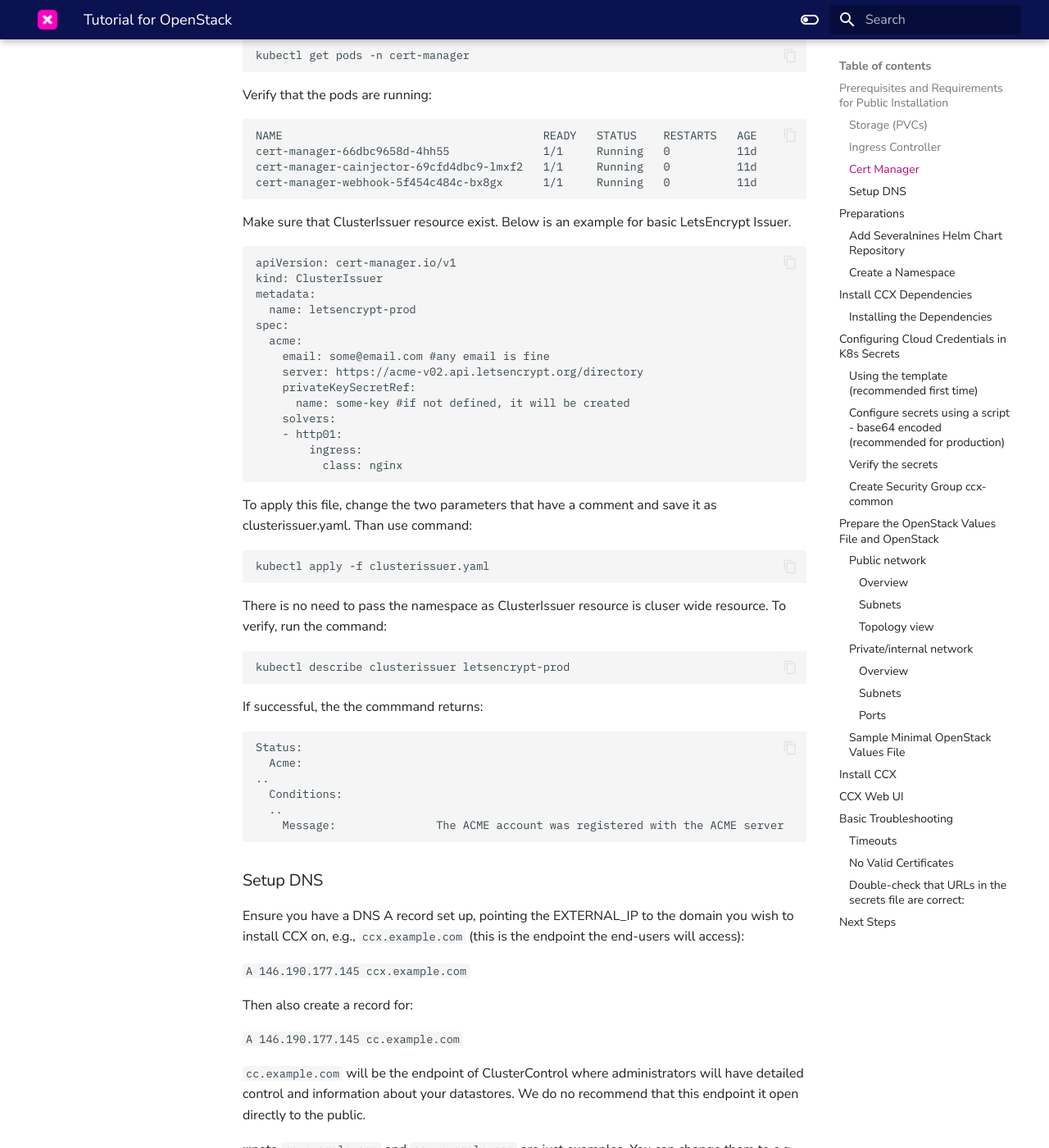
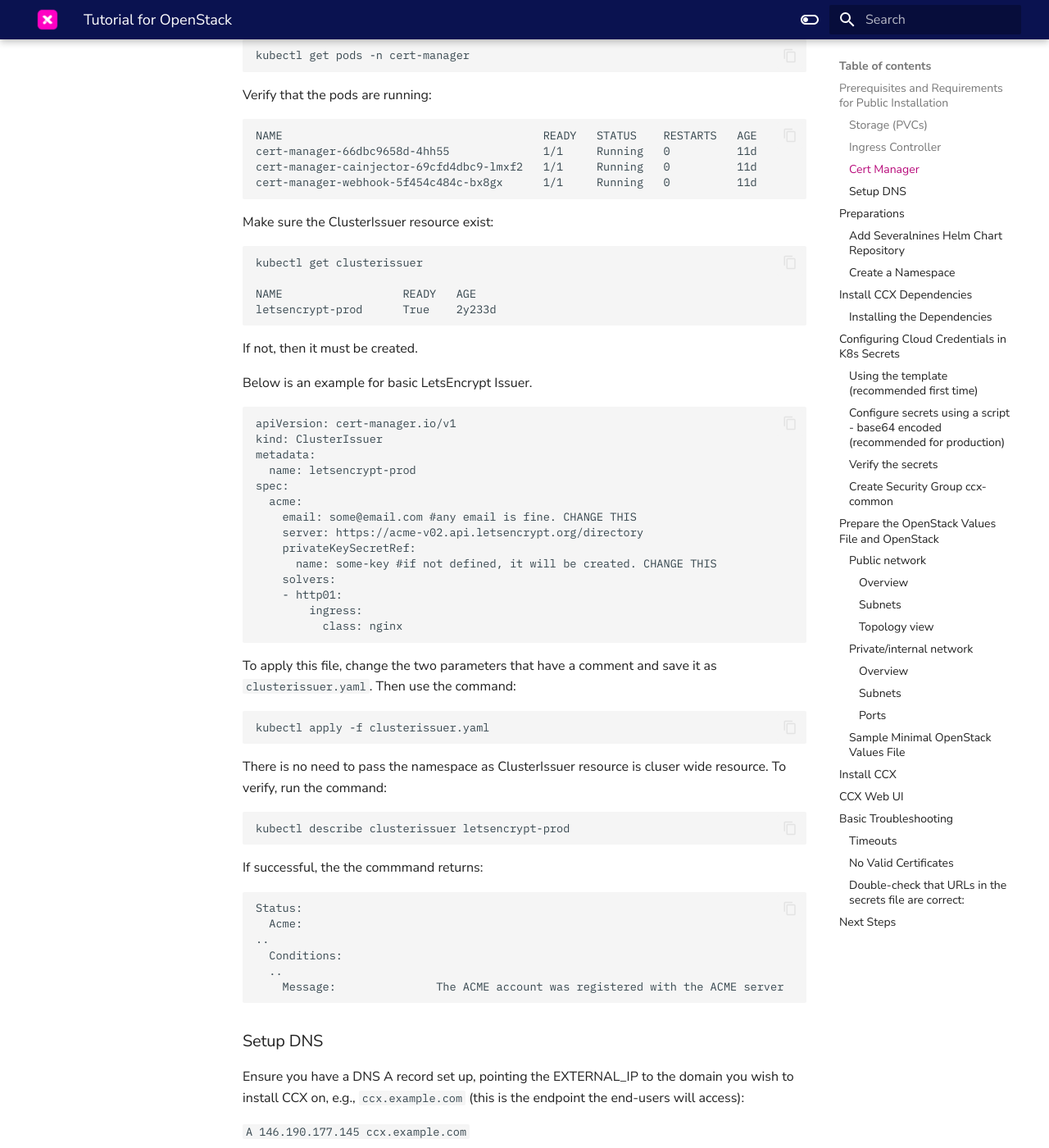
Before and after one commit to severalnines/ccx-docs, an MkDocs documentation site: the page built from docs/admin/Installation/Tutorial-openstack.md, in a window 1280 px wide and 1400 px high, scrolled down 2908 px. Shown: the whole window at 82% size. Built offline with MkDocs 1.6.1 and Material for MkDocs 9.7.7, drawn with Linux system fonts in a browser that asks for light colours; comment, search, counter and statistics services are not loaded; some of the changed text lies outside the part shown.

Commit message:
text changes

````diff
--- a/docs/admin/Installation/Tutorial-openstack.md
+++ b/docs/admin/Installation/Tutorial-openstack.md
@@ -100,7 +100,18 @@
 ```
 
 
-Make sure that ClusterIssuer resource exist. Below is an example for basic LetsEncrypt Issuer.
+Make sure the ClusterIssuer resource exist:
+
+```
+kubectl get clusterissuer
+
+NAME                  READY   AGE
+letsencrypt-prod      True    2y233d
+```
+
+If not, then it must be created.
+
+Below is an example for basic LetsEncrypt Issuer.
 
 ```
 apiVersion: cert-manager.io/v1
@@ -109,16 +120,16 @@
   name: letsencrypt-prod
 spec:
   acme:
-    email: some@email.com #any email is fine
+    email: some@email.com #any email is fine. CHANGE THIS
     server: https://acme-v02.api.letsencrypt.org/directory
     privateKeySecretRef:
-      name: some-key #if not defined, it will be created
+      name: some-key #if not defined, it will be created. CHANGE THIS
     solvers:
     - http01:
         ingress:
           class: nginx
 ```
-To apply this file, change the two parameters that have a comment and save it as clusterissuer.yaml. Than use command:
+To apply this file, change the two parameters that have a comment and save it as `clusterissuer.yaml`. Then use the command:
 ```
 kubectl apply -f clusterissuer.yaml
 ```
@@ -356,10 +367,10 @@
 - `floating_network_id` - this is the public network. All instances must be assigned a public ip (read more below).
 - `network_id` - this is the private network. You must create this in Openstack.
 - `project_id` - the project_id where the resources will be deployed, This is your openstack project id. All resources are deployed in the same Openstack project.
-- `image_id` (this image must be Ubuntu 22.04 of a recent patch level). Cloud-init will install the necessary tools on the image.
-- instance type (a code for the instance type you will use, e.g., `x4.2c4m.100g`). We recommend 2vCPU and 4GB as the minimum instance type.
-- volume type (a code for the volume type you will use, e.g., `fastdisk`).
-- region, e.g., you need to know the name of the region, e.g., `nova` or `sto1` .
+- `image_id` - this image must be Ubuntu 22.04 of a recent patch level). Cloud-init will install the necessary tools on the image. This can be updated later to provide for new versions and patch levels.
+- `instance_type` - this is a code for the instance type you will use, e.g., `x4.2c4m.100g`). We recommend 2vCPU and 4GB as the minimum instance type. The code must match an existing openstack instance_type / flavor.
+- `volume_type` - a code for the volume type you will use, e.g., `fastdisk`. The code must match the openstack volume type name.
+- `region` - you need to know the name of the region, e.g., `nova` or `sto1` .
 - the `ccx-common` security group.
 
 In the network section in the values.yaml file that will be created in the next step we have a network called `code: public`, and the ID of this network is also set in the `floating_network_id: b19680b3-c00e-40f0-ad77-4448e81ae226`. This is the public pool of IP addresses that are assigned to the VMs.
@@ -449,7 +460,7 @@
             ram: 4
             type: x4.2c4m.100g
         volume_types:
-        - code: fastdisk
+        - code: fastdisk #the code must match the openstack volume type name.
           has_iops: false
           info: Optimized for performance
           name: Fast storage
````
